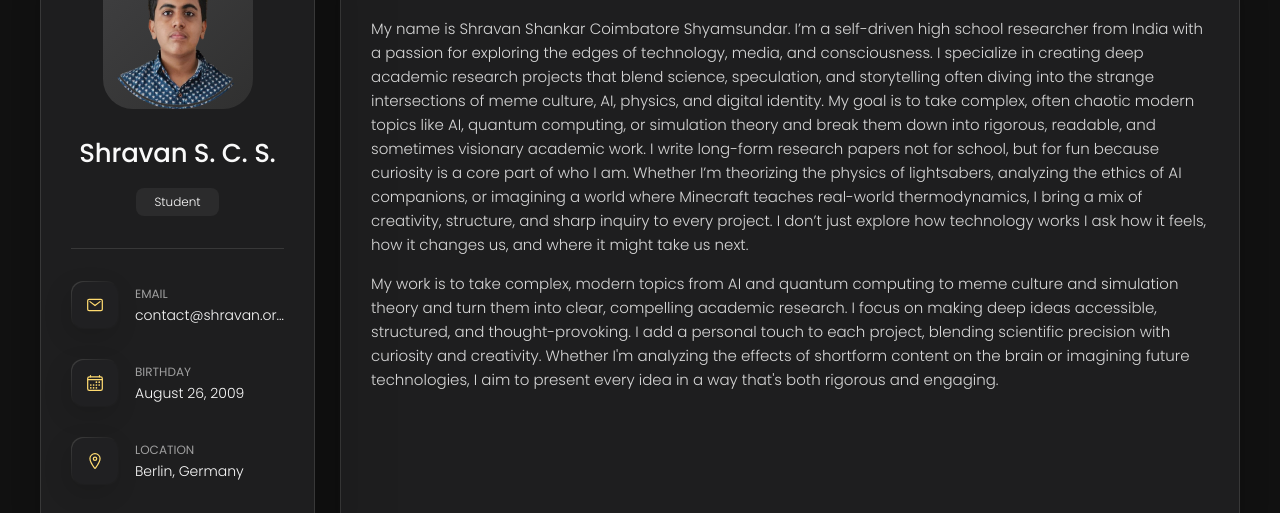
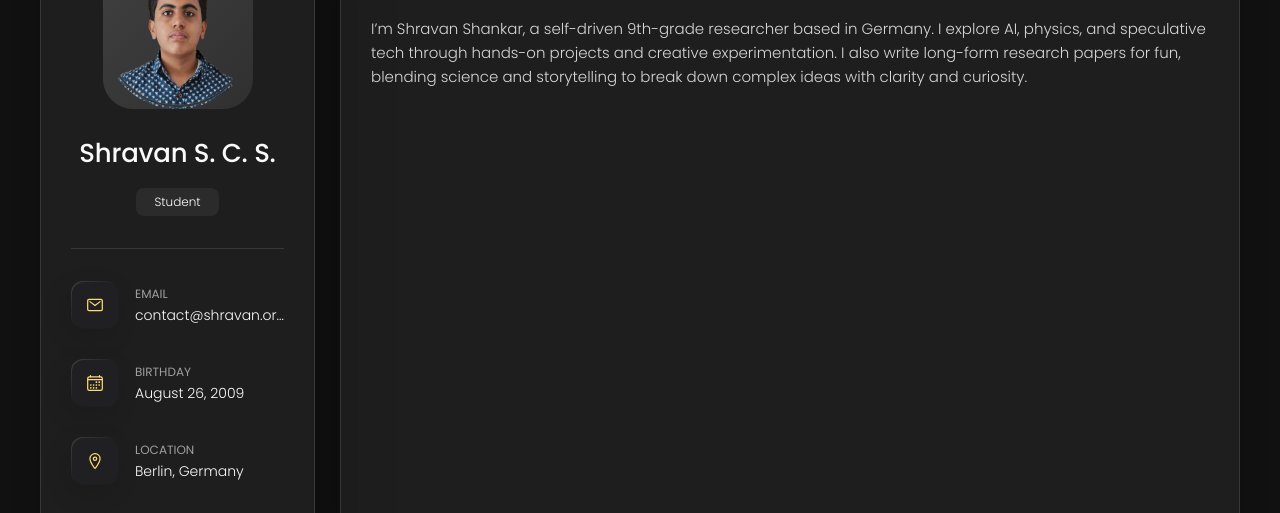
Before and after one commit to ShravanShankarCS/shravan.org, a plain HTML site: page index.html in a window 1280 px wide. Shown: the part 162-675 px from the top of the page. Drawn offline with nearby package versions, Linux system fonts and the light colour scheme.

Commit message:
Update index.html

```diff
--- a/index.html
+++ b/index.html
@@ -188,13 +188,7 @@
         </header>
 
         <section class="about-text">
-          <p>
-            My name is Shravan Shankar Coimbatore Shyamsundar. I’m a self-driven high school researcher from India with a passion for exploring the edges of technology, media, and consciousness. I specialize in creating deep academic research projects that blend science, speculation, and storytelling often diving into the strange intersections of meme culture, AI, physics, and digital identity. My goal is to take complex, often chaotic modern topics like AI, quantum computing, or simulation theory and break them down into rigorous, readable, and sometimes visionary academic work. I write long-form research papers not for school, but for fun because curiosity is a core part of who I am. Whether I’m theorizing the physics of lightsabers, analyzing the ethics of AI companions, or imagining a world where Minecraft teaches real-world thermodynamics, I bring a mix of creativity, structure, and sharp inquiry to every project. I don’t just explore how technology works I ask how it feels, how it changes us, and where it might take us next.
-          </p>
-
-          <p>
-            My work is to take complex, modern topics from AI and quantum computing to meme culture and simulation theory and turn them into clear, compelling academic research. I focus on making deep ideas accessible, structured, and thought-provoking. I add a personal touch to each project, blending scientific precision with curiosity and creativity. Whether I'm analyzing the effects of shortform content on the brain or imagining future technologies, I aim to present every idea in a way that's both rigorous and engaging.
-          </p>
+          <p>I’m Shravan Shankar, a self-driven 9th-grade researcher based in Germany. I explore AI, physics, and speculative tech through hands-on projects and creative experimentation. I also write long-form research papers for fun, blending science and storytelling to break down complex ideas with clarity and curiosity.</p>
         </section>
 
 
```
